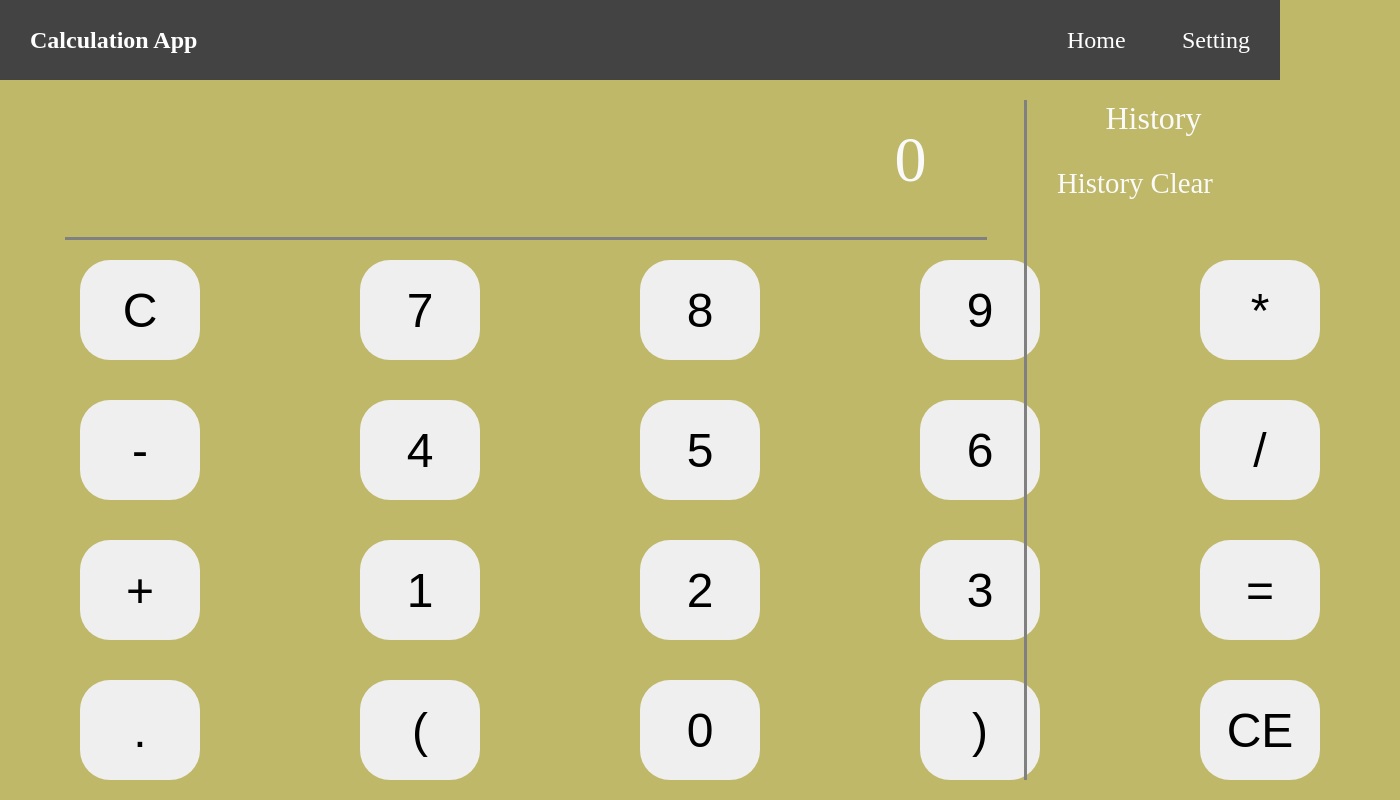
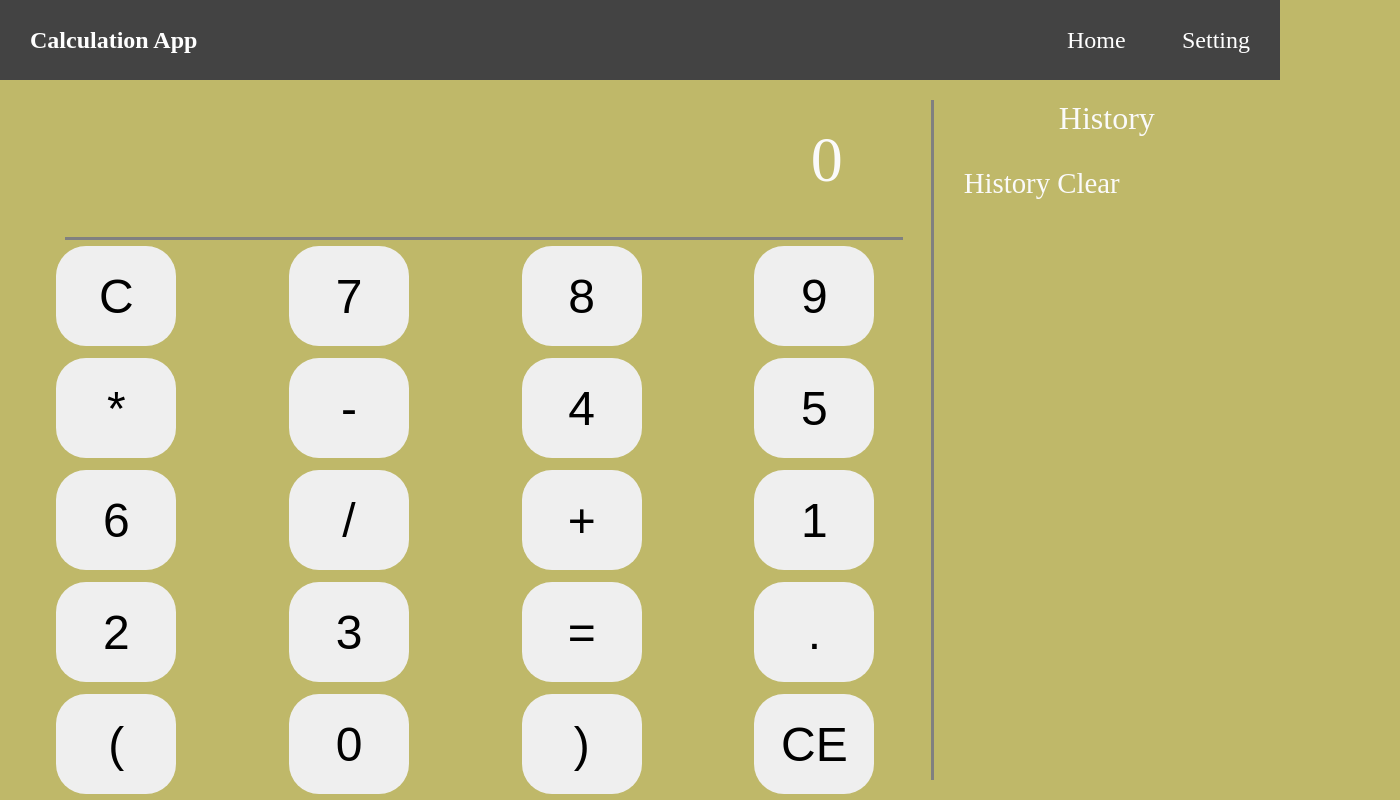
Before and after one commit to Dima311994/Calculation, a React (Create React App) app: page / in a window 1280 px wide. Shown: the whole page, 1400 px wide, since content can reach past the window. Built offline with nearby package versions, Linux system fonts and the light colour scheme.

Commit message:
fix: added 100% width in Keypad.css

```diff
--- a/src/App.js
+++ b/src/App.js
@@ -14,7 +14,7 @@ export default class App extends Component {
   constructor(props) {
     super(props);
     this.state = {
-      theme: "light",
+      theme: "",
     };
   }
 
@@ -50,7 +50,7 @@ export default class App extends Component {
             <Route path="/" element={<Calculator />} />
             <Route
               path="/setting"
-              element={<SettingPage changeTheme={this.themeToggler} />}
+              element={<SettingPage changeTheme={this.themeToggler}/>}
             />
           </Routes>
         </ThemeProvider>
--- a/src/components/history/History.css
+++ b/src/components/history/History.css
@@ -12,6 +12,6 @@
 }
 
 .history-operation {
-  margin: 30px 0 0 30px;
+  margin: 30px 0 30px 30px;
   font-size: 1.8rem;
 }
--- a/src/components/keypad/Keypad.css
+++ b/src/components/keypad/Keypad.css
@@ -1,14 +1,14 @@
 .keypad-cont {
-  width: 1400px;
+  width: 100%;
   height: 70vh;
   margin: auto;
   display: flex;
   flex-wrap: wrap;
-  justify-content: space-around;
+  justify-content: center;
 }
 
 .btn-cont-keypad {
-  width: 250px;
+  width: 25%;
   display: flex;
   justify-content: center;
   align-items: center;
--- a/src/components/setting-page/SettingPage.jsx
+++ b/src/components/setting-page/SettingPage.jsx
@@ -5,15 +5,20 @@ export default class SettingPage extends Component {
     localStorage.clear();
   };
   render() {
+    const selected = localStorage.getItem("Color");
     return (
       <div className="setting-cont">
         <p className="setting-cont_title">Settings</p>
         <div>
           <p className="title-theme">Switch Theme</p>
-          <select className="dropdown-theme" onChange={this.props.changeTheme}>
+          <select
+            defaultValue={selected}
+            className="dropdown-theme"
+            onChange={this.props.changeTheme}
+          >
             <option value="light">Light Theme</option>
             <option value="dark">Dark Theme</option>
-            <option value="cornsilk">Colored Theme</option>
+            <option value="colored">Colored Theme</option>
           </select>
         </div>
         <div>
```
